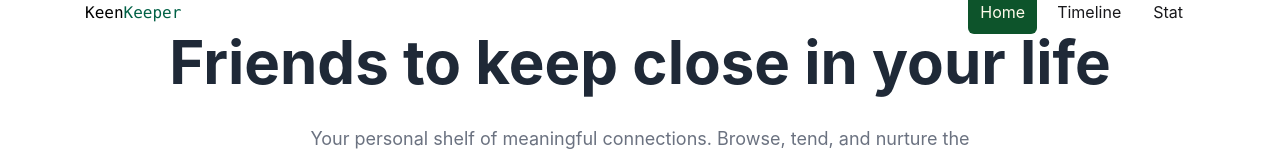
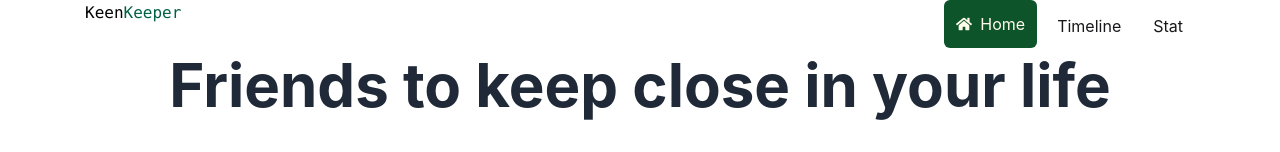
Before and after one commit to tajulrakibtaz/keen-keeper, a React (Vite) app: page / in a window 1280 px wide. Shown: the top 152 px of the page. Built offline with nearby package versions, Linux system fonts and the light colour scheme.

Commit message:
added the icon for home page in navbar

```diff
--- a/src/componants/navbar.jsx
+++ b/src/componants/navbar.jsx
@@ -1,4 +1,5 @@
 import React from 'react';
+import { FaHome } from 'react-icons/fa';
 import { Ri24HoursFill } from 'react-icons/ri';
 import { Link, NavLink } from 'react-router';
 const Navbar = () => {
@@ -6,10 +7,21 @@ const Navbar = () => {
         <div className='flex justify-between'>
             <div><samp className='text-black'>Keen</samp><samp className='text-emerald-800'>Keeper</samp></div>
             <div className='space-x-2'>
-                <button >
-     {/* <NavLink </NavLink> */}
-     <NavLink to={'/'} className={(prop)=>`${prop.isActive?'bg-green-900 rounded-md p-3  text-amber-50':'rounded-md p-3'}`}>Home</NavLink>
-                </button>
+            <button>
+                   <NavLink
+  to="/"
+  className={({ isActive }) =>
+    `flex items-center gap-2 ${
+      isActive
+        ? "bg-green-900 rounded-md p-3 text-amber-50"
+        : "rounded-md p-3"
+    }`
+  }
+>
+  <FaHome />
+  <span>Home</span>
+</NavLink>
+            </button>
                 <button>
            <NavLink to={'/timeline'} className={(prop)=>`${prop.isActive?'bg-green-900 rounded-md p-3  text-amber-50':'rounded-md p-3'}`}>Timeline</NavLink>
                 </button>
```
Also changed, not shown: src/index.css (line endings or trailing spaces).
